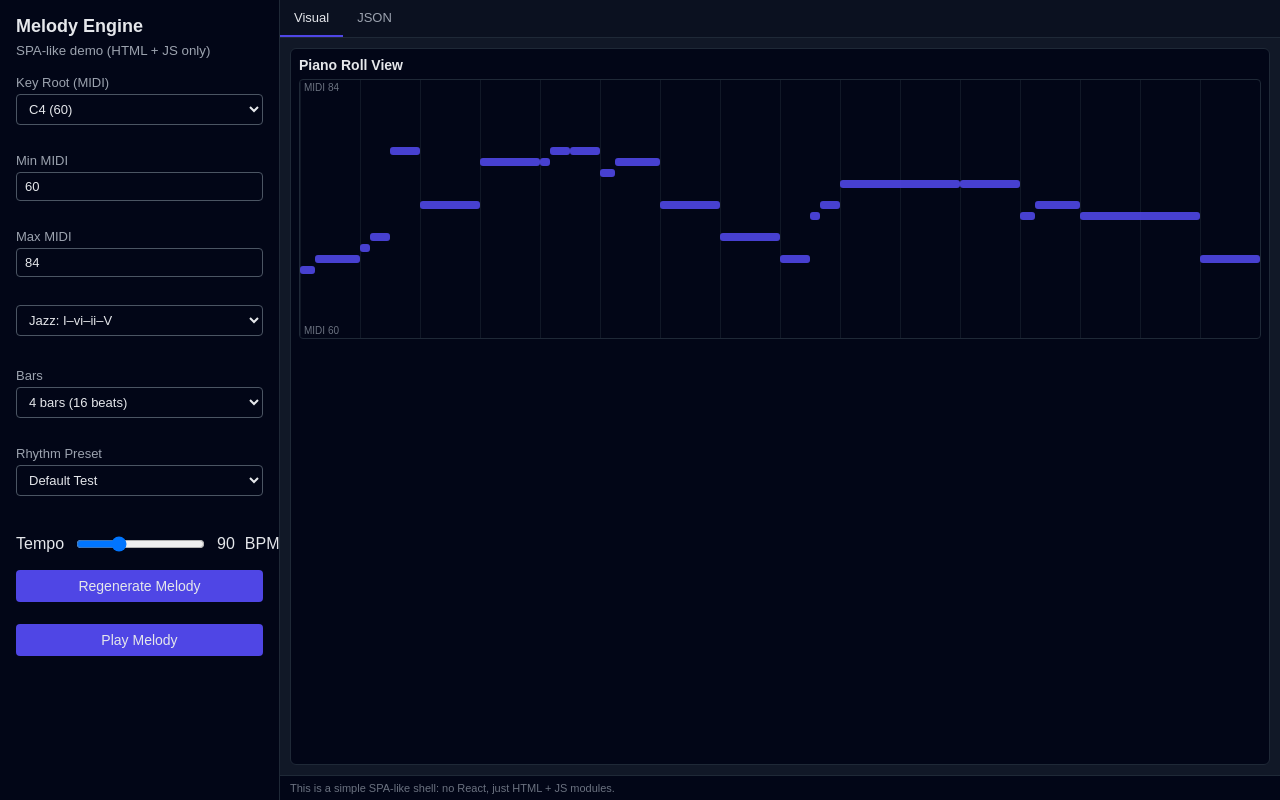
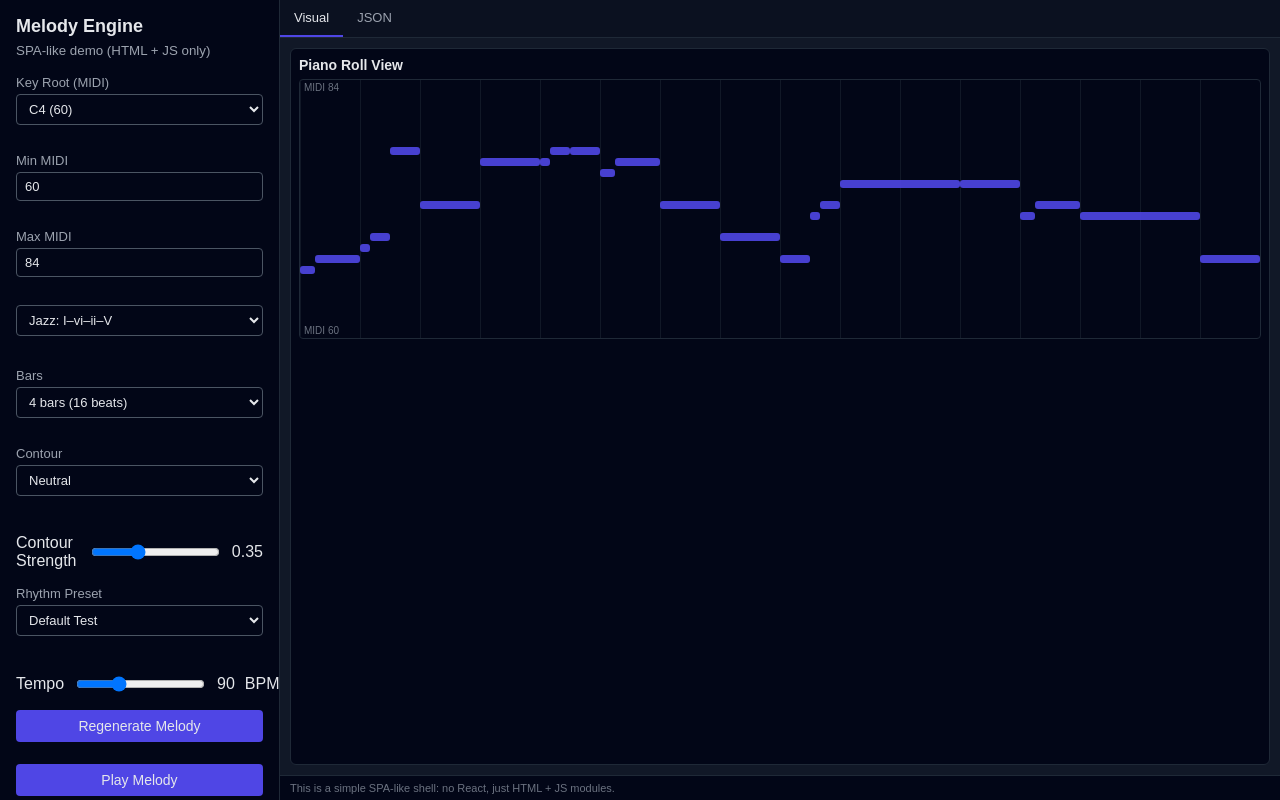
Before and after one commit to WHWONE/testing-melody-logic, a plain HTML site: page index.html in a window 1280 px wide. Drawn offline with Linux system fonts and the light colour scheme.

Commit message:
Update index.html

```diff
--- a/index.html
+++ b/index.html
@@ -267,6 +267,21 @@
           <option value="8">8 bars (32 beats)</option>
           </select>
         </div>
+        <div class="form-group">
+  <label for="contour-mode">Contour</label>
+  <select id="contour-mode">
+    <option value="none" selected>Neutral</option>
+    <option value="rising">Rising</option>
+    <option value="falling">Falling</option>
+    <option value="arch">Arch (up then down)</option>
+  </select>
+</div>
+
+<label style="display:flex; align-items:center; gap:10px; margin-top:10px;">
+  Contour Strength
+  <input id="contour-strength" type="range" min="0" max="1" step="0.05" value="0.35">
+  <span id="contour-strength-label">0.35</span>
+</label>
 
         <div class="form-group">
           <label for="rhythm-preset">Rhythm Preset</label>
```
